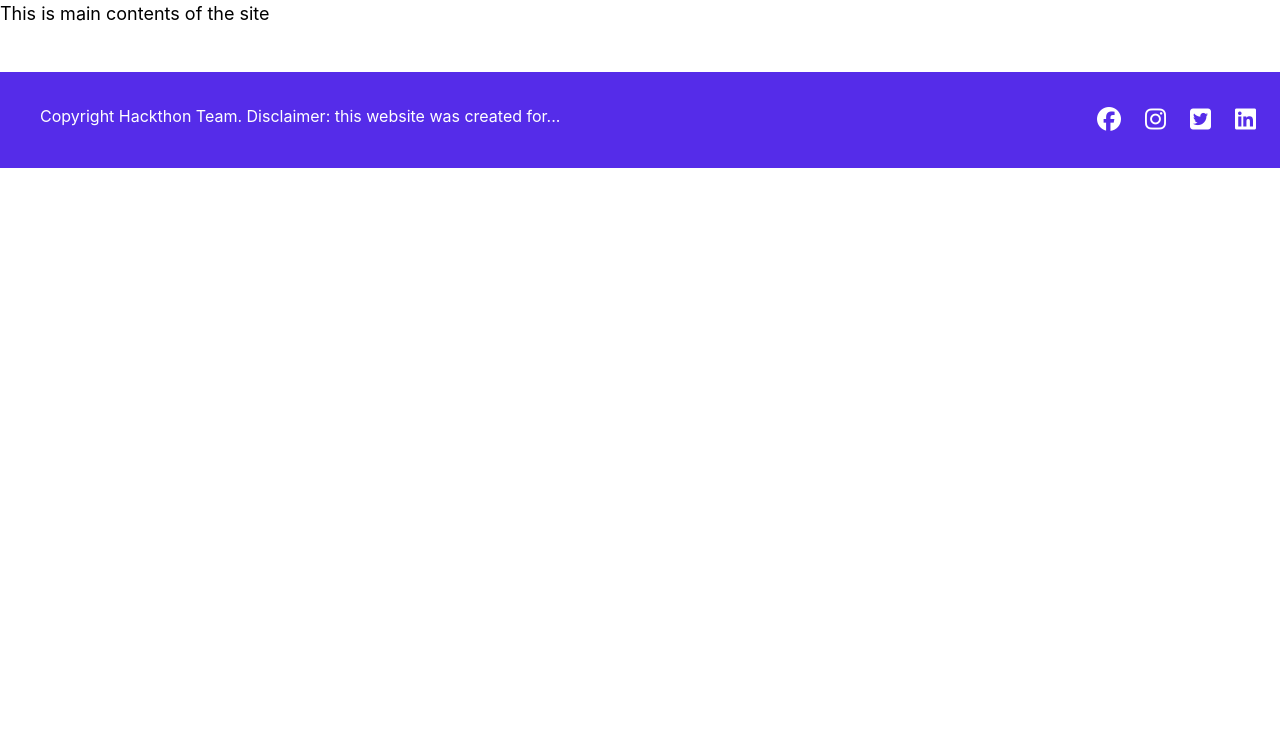
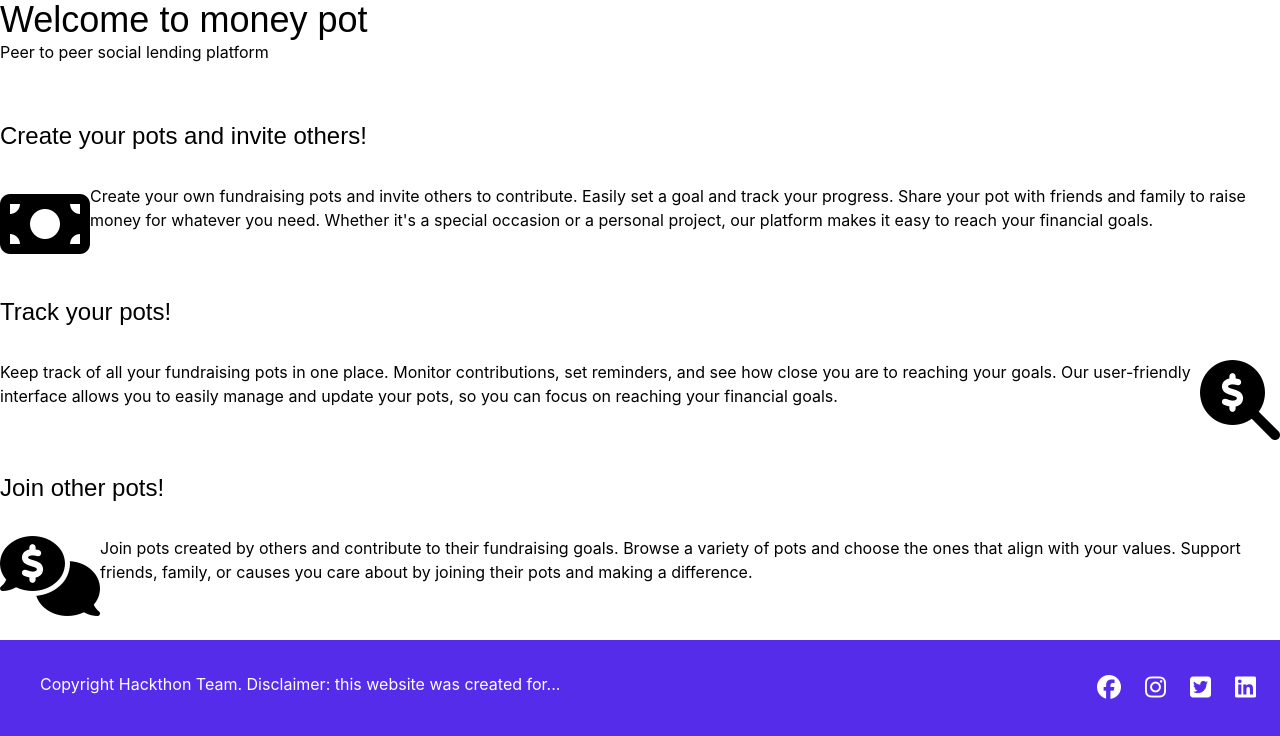
Before and after one commit to AwsSG/revfinance, a Flask app: page / in a window 1280 px wide. Shown: the part 92-828 px from the top of the page. Before the commit the page ends 260 px from the top, so only its background shows below. Run offline with Flask 3, Linux system fonts and the light colour scheme; some libraries are stand-ins or nearby versions.

Commit message:
unregistered user: icons and paragraphs added.

```diff
--- a/static/css/output.css
+++ b/static/css/output.css
@@ -533,34 +533,6 @@ body, p {
   position: static;
 }
 
-.fixed {
-  position: fixed;
-}
-
-.bottom-0 {
-  bottom: 0px;
-}
-
-.float-right {
-  float: right;
-}
-
-.float-left {
-  float: left;
-}
-
-.m-0 {
-  margin: 0px;
-}
-
-.m-6 {
-  margin: 1.5rem;
-}
-
-.m-8 {
-  margin: 2rem;
-}
-
 .mx-auto {
   margin-left: auto;
   margin-right: auto;
@@ -647,30 +595,12 @@ body, p {
   padding: 1.5rem;
 }
 
-.p-8 {
-  padding: 2rem;
-}
-
-.px-3 {
-  padding-left: 0.75rem;
-  padding-right: 0.75rem;
-}
-
-.py-1 {
-  padding-top: 0.25rem;
-  padding-bottom: 0.25rem;
-}
-
 .pt-8 {
   padding-top: 2rem;
 }
 
-.pl-20 {
-  padding-left: 5rem;
-}
-
-.text-right {
-  text-align: right;
+.pl-4 {
+  padding-left: 1rem;
 }
 
 .align-middle {
@@ -686,38 +616,19 @@ body, p {
   line-height: 2.5rem;
 }
 
+.text-2xl {
+  font-size: 1.5rem;
+  line-height: 2rem;
+}
+
 .text-lg {
   font-size: 1.125rem;
   line-height: 1.75rem;
 }
 
-.text-3xl {
-  font-size: 1.875rem;
-  line-height: 2.25rem;
-}
-
-.text-base {
-  font-size: 1rem;
-  line-height: 1.5rem;
-}
-
-.text-2xl {
-  font-size: 1.5rem;
-  line-height: 2rem;
-}
-
-.font-light {
-  font-weight: 300;
-}
-
 .text-white {
   --tw-text-opacity: 1;
   color: rgb(255 255 255 / var(--tw-text-opacity));
-}
-
-.text-fluorescent-blue {
-  --tw-text-opacity: 1;
-  color: rgb(68 229 231 / var(--tw-text-opacity));
 }
 
 .hover\:text-fluorescent-blue:hover {
--- a/templates/main.html
+++ b/templates/main.html
@@ -1,9 +1,56 @@
 {% extends "base.html" %}
 {% block content %}
 
-<p class="text-lg text-orange-500">This is main contents of the site</p>
-<div class="bg-green-300 px-3 py-1">
-  <h2 class="text-3xl font-light text-white m-0">Beans Love Beers</h2>
-</div>
+<h1>Welcome to money pot</h1>
+<h3>Peer to peer social lending platform</h3>
+<br>
+
+<h2 class="font-bold pt-8">
+  Create your pots and invite others!
+</h2>
+
+
+    <div class="flex pt-8 max-w-4xl">
+      <div class="">
+        <i class="fas fa-money-bill fa-5x"></i>
+      </div>
+      <div class="">
+        <p class="">Create your own fundraising pots and invite others to contribute.
+          Easily set a goal and track your progress. Share your pot with friends and family to
+          raise money for whatever you need. Whether it's a special occasion or a personal project,
+          our platform makes it easy to reach your financial goals.
+        </p>
+    </div>
+    </div>
+
+    <h2 class="font-bold pt-8">Track your pots!</h2>
+
+    <div class="flex pt-8">
+      <div class="">
+        <p class="text-base">Keep track of all your fundraising pots in one place.
+          Monitor contributions, set reminders, and see how close you are to reaching your goals.
+          Our user-friendly interface allows you to easily manage and update your pots, so you can
+          focus on reaching your financial goals.</p>
+      </div>
+      <div class="">
+        <i class="fas fa-magnifying-glass-dollar fa-5x"></i>
+      </div>
+    </div>
+
+    <h2 class="font-bold pt-8">Join other pots!</h2>
+
+    <div class="flex pt-8">
+      <div class="">
+        <i class="fas fa-comments-dollar fa-5x"></i>
+      </div>
+      <div class="">
+        <p class="text-base"> Join pots created by others and contribute to their fundraising goals.
+          Browse a variety of pots and choose the ones that align with your values. Support friends,
+          family, or causes you care about by joining their pots and making a difference.</p>
+      </div>
+    </div>
+    <br>
+
+
 
 {% endblock %}
```
Also changed, not shown: other parts of static/css/output.css (+4 -36 lines).
